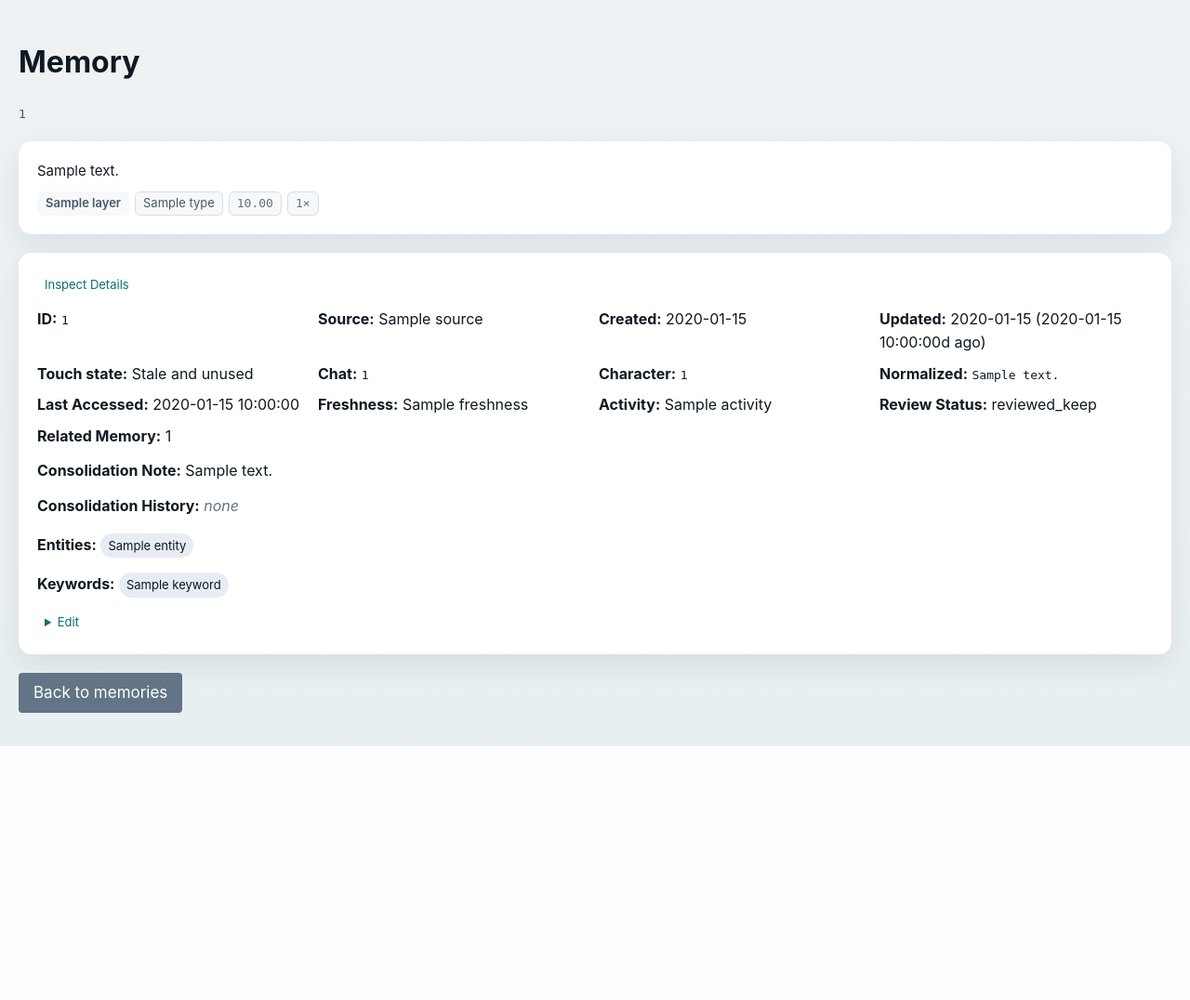
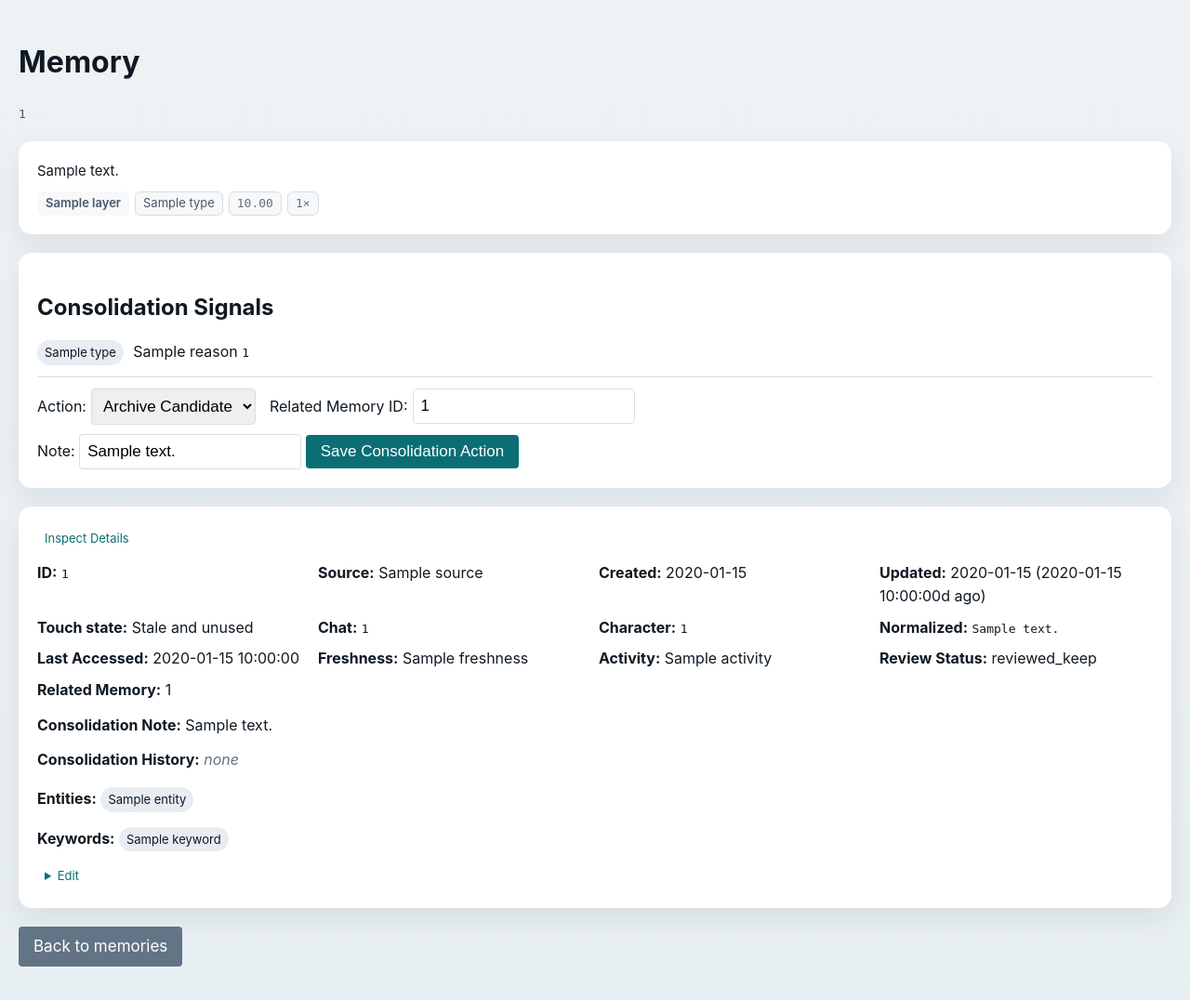
Before and after one commit to qrewq5003-oss/memoryst, a FastAPI app: template app/templates/memory_detail.html in a window 1280 px wide. Shown: the whole page at 93% size. Before the commit the page ends 803 px from the top, so only its background shows below. Run offline with FastAPI, Linux system fonts and the light colour scheme; the template is opened without the code that fills it: most values are stand-ins (such as "Sample title", 1, 10 or a date in 2020); parts of the project's set-up code (start-up, migrations or seed data) failed here and were passed over.

Commit message:
perf: load consolidation signals on demand too
Same treatment as Inspect Details, same reason: a collapsed <details>
ships everything inside it, and the signals block carried a triage form
with a select, two text inputs and a submit for every candidate card.

The summary line stays in the list and now carries the candidate count,
because "this card is a consolidation candidate, and how many signals it
has" is the signal worth seeing. The form behind it is not - it is what
you use after deciding to act.

The fragment endpoint takes a `part` so both disclosures share one route,
and the standalone /ui/memory/<id> page renders both blocks for the
no-JavaScript path.

Measured per card rather than per page, because the store grew mid-work
and absolute page size stopped being comparable - 39 cards then, 54 now.
Per card: 8378 bytes originally, 2930 now, a factor of 2.9. Details
content across the whole page fell from 48KB to 34KB while the number of
cards rose 74%.

pytest tests/: 498 passed, 2 skipped.

Co-Authored-By: Claude Opus 5 (1M context) <noreply@anthropic.com>

```diff
--- a/app/routes/ui.py
+++ b/app/routes/ui.py
@@ -585,7 +585,7 @@ def _memory_card_context(memory_id: str) -> dict[str, Any] | None:
 
 
 @router.get("/ui/memory/{memory_id}/fragment")
-def ui_memory_details_fragment(request: Request, memory_id: str) -> Any:
+def ui_memory_details_fragment(request: Request, memory_id: str, part: str = "inspect") -> Any:
     """The Inspect Details body for one memory, fetched when a card is expanded.
 
     A collapsed <details> still ships everything inside it, and across the list
@@ -597,9 +597,10 @@ def ui_memory_details_fragment(request: Request, memory_id: str) -> Any:
 
         return HTMLResponse('<p class="empty-value">Memory not found.</p>', status_code=404)
 
+    template = "_memory_consolidation.html" if part == "consolidation" else "_memory_details.html"
     return templates.TemplateResponse(
         request,
-        "_memory_details.html",
+        template,
         {"item": card, "filters": {"redirect_query": ""}},
     )
 
--- /dev/null
+++ b/app/templates/_memory_consolidation.html
@@ -0,0 +1,34 @@
+{#- Consolidation signals and the triage form, rendered on demand.
+    Same reason as the details body: a collapsed <details> ships everything
+    inside it. The summary stays in the list, because "this card is a
+    consolidation candidate" is the signal - the form behind it is not. -#}
+    <div class="feature-summary">
+        {% for candidate in item["consolidation_candidates"] %}
+        <div>
+            <span class="metric-chip">{{ candidate["type"] }}</span>
+            {{ candidate["reason"] }}
+            {% if candidate.get("related_id") %}
+            <code>{{ candidate["related_id"] }}</code>
+            {% endif %}
+        </div>
+        {% endfor %}
+    </div>
+    <form method="POST" action="/ui/{{ item["id"] }}/consolidate" class="consolidation-form">
+        <input type="hidden" name="redirect_query" value="{{ filters["redirect_query"] }}">
+        <div class="form-row">
+            <label>Action:
+                <select name="action">
+                    <option value="mark_consolidated_archive">Archive Candidate</option>
+                    <option value="mark_reviewed_keep">Reviewed Keep</option>
+                    <option value="link_to_related_memory">Link To Related</option>
+                </select>
+            </label>
+            <label>Related Memory ID:
+                <input type="text" name="related_memory_id" value="{{ item["metadata"]["related_memory_id"] or '' }}" placeholder="optional">
+            </label>
+        </div>
+        <label>Note:
+            <input type="text" name="note" value="{{ item["metadata"]["consolidation_note"] or '' }}" placeholder="optional consolidation note">
+        </label>
+        <button type="submit">Save Consolidation Action</button>
+    </form>
--- a/app/templates/_scripts.html
+++ b/app/templates/_scripts.html
@@ -400,7 +400,8 @@ document.addEventListener('toggle', async (event) => {
     details.dataset.loaded = 'pending';
     body.textContent = 'Загружаю…';
     try {
-        const response = await fetch(`/ui/memory/${encodeURIComponent(details.dataset.memoryId)}/fragment`);
+        const part = details.dataset.part || 'inspect';
+        const response = await fetch(`/ui/memory/${encodeURIComponent(details.dataset.memoryId)}/fragment?part=${part}`);
         if (!response.ok) throw new Error(String(response.status));
         body.innerHTML = await response.text();
         details.dataset.loaded = 'done';
--- a/app/templates/memory_detail.html
+++ b/app/templates/memory_detail.html
@@ -18,6 +18,13 @@
     </div>
 </section>
 
+{% if item["consolidation_candidates"] %}
+<section>
+    <h2>Consolidation Signals</h2>
+    {% include "_memory_consolidation.html" %}
+</section>
+{% endif %}
+
 <section>
     {% include "_memory_details.html" %}
 </section>
```
Also changed, not shown: app/templates/_memory_list.html (+4 -31 lines).
